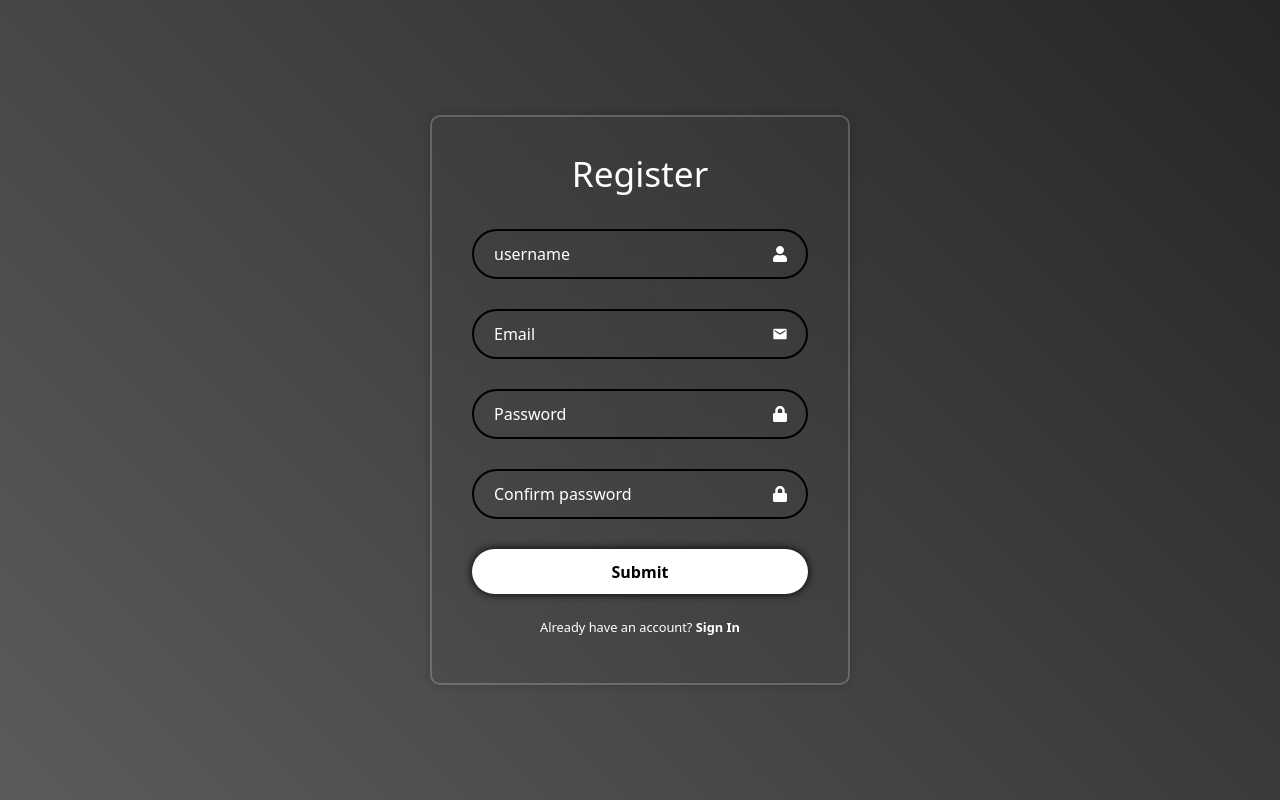
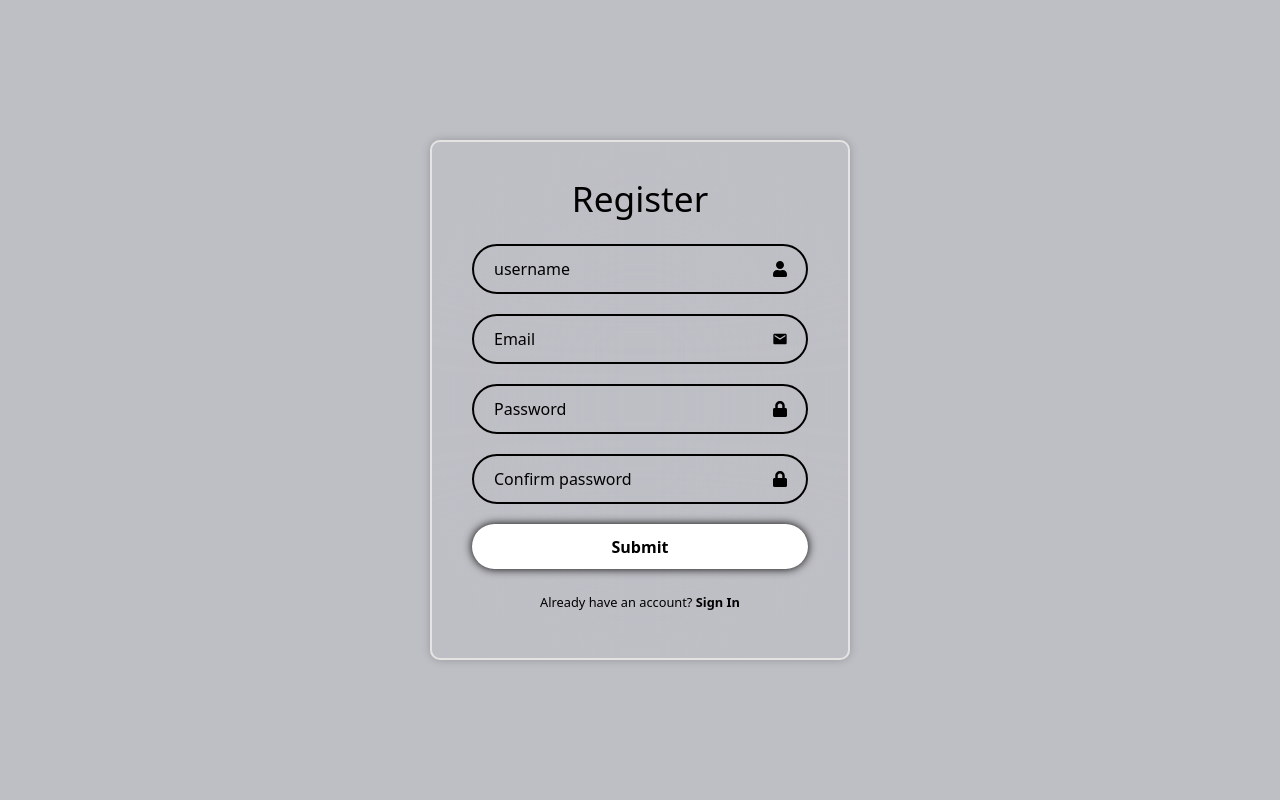
Before and after one commit to 23klhuynh/Vietnamese_restaurant, a React (Vite) app in the folder client/: page /register in a window 1280 px wide. Built offline with nearby package versions, Linux system fonts and the light colour scheme.

Commit message:
Remodel the login and registration page.

```diff
--- a/client/src/components/menu/MenuItemCards.tsx
+++ b/client/src/components/menu/MenuItemCards.tsx
@@ -51,7 +51,7 @@ function MenuItemCards({ menuItems }: MenuItemCardsProps) {
                     {menuItems?.[category]?.map((item) => (
                       <div key={item.id} className="menu-item">
                         <div className="item-header">
-                          <p>{item.name}</p>
+                          <p className="text-lg">{item.name}</p>
                           <IoMdAdd
                             className="item-add"
                             onClick={() => {
@@ -68,10 +68,10 @@ function MenuItemCards({ menuItems }: MenuItemCardsProps) {
                             }}
                           />
                         </div>
-                        <h3 style={{ color: "rgba(0, 0, 0, 0.4)" }}>
+                        <h3 style={{ color: "rgba(0, 0, 0, 0.4)" }} className="text-sm">
                           {item.description}
                         </h3>
-                        <h3 style={{ color: "rgba(0, 0, 0, 0.4)" }}>
+                        <h3 style={{ color: "rgba(0, 0, 0, 0.4)" }} className="text-sm">
                           ${item.price.toFixed(2)}
                         </h3>
                       </div>
--- a/client/src/components/navbar/Navbar.tsx
+++ b/client/src/components/navbar/Navbar.tsx
@@ -7,7 +7,8 @@ import NavbarLinks from "./NavbarLinks";
 import NavbarNavigation from "./NavbarNavigation";
 import Sidebar from "./Sidebar";
 import Cart from "../cart/Cart";
-import Logo from "../../assets/PhoVietLogo.png";
+/* import Logo from "../../assets/PhoVietLogo.png"; */
+import Logo from "../../assets/NewIcon.png"
 import { debounce } from "lodash";
 
 interface CartItem {
@@ -85,7 +86,7 @@ const Navbar: React.FC<NavbarProps> = ({ scroll, cartItems, setCartItems }) => {
     >
       <div className="navbar__left cursor-pointer">
         <RouterLink className="navbar__left-img" to="/">
-          <img src={Logo} alt="Pho icon" />
+          <img src={Logo} alt="Pho icon" className="invert"/>
         </RouterLink>
 
         <NavbarNavigation onNavigate={handleNavigation} />
--- a/client/src/index.css
+++ b/client/src/index.css
@@ -175,23 +175,27 @@ h3 {
   display: flex;
   justify-content: center;
   align-items: center;
-  background-color: #dddbf1;
   transition: background-color 0.5s;
   cursor: pointer;
-  color: black;
+  color: white;
   font-weight: 500;
   height: 100%;
   border-radius: 15px;
   min-width: 100px;
+  border: 1px solid grey;
 }
 .navbar__contact:hover {
-  background-color: #bbb7ed;
+  background-color: rgb(31, 31, 31);
+  border-color: rgb(31, 31, 31);
 }
 .navbar__contact.special {
   background-color: var(--primary-color);
+   border: 1px solid var(--primary-color);
+  color: black;
 }
 .navbar__contact.special:hover {
   background-color: var(--secondary-color);
+  border-color: var(--secondary-color);
 }
 .navbar__left img {
   height: 60px;
@@ -278,7 +282,7 @@ h3 {
 }
 .welcome-section__btn.special {
   background-color: transparent;
-  border: 1px solid black;
+  border: 1px solid grey;
   color: white;
 }
 .welcome-section__container .welcome-section__btn:hover,
@@ -287,7 +291,8 @@ h3 {
 }
 .welcome-section__container .welcome-section__btn.special:hover,
 .welcome-section__container .welcome-section__btn.special:focus {
-  background-color: rgba(0, 0, 0, 0.2);
+  background-color: rgb(31, 31, 31);
+  border-color: rgb(31, 31, 31);
 }
 
 /*
@@ -610,6 +615,8 @@ h3 {
 }
 .menu-cards {
   min-height: 100vh;
+  max-width: 1200px;
+  margin: 0 auto;
 }
 .menu-category {
   display: grid;
@@ -822,45 +829,28 @@ h3 {
 } */
 /* /////////////// */
 
-/* LOGIN PAGE and Register*/
-.login {
-  display: flex;
-}
-.login__form,
-.login__image {
-  flex: 1;
-}
-.login__image,
-.register__form {
-  height: 100vh;
-  width: 100%;
-}
-.login__image {
-  object-fit: cover;
-}
-/* .register__form{
-  background-image: url("./assets/logout.jpg");
-  background-repeat: no-repeat;
-  background-size: cover;
-  background-position: center;
-} */
-/* this is where i will put the pho image when screen is smaller */
+
+/*
+///////////////////////////////////
+////// LOGIN and REGISTER /////////
+///////////////////////////////////
+*/
+
 .login__form,
 .register__form {
   display: flex;
   justify-content: center;
   align-items: center;
-  background: linear-gradient(45deg, rgb(91, 91, 91), rgb(38, 38, 38));
-
-  min-height: 100vh;
+  background-color: #BEBFC5;
+  height: 100svh;
 }
 .login__form form,
 .register__form form {
   width: 420px;
-  color: white;
+  color: black;
   border-radius: 10px;
   padding: 30px 40px;
-  border: 2px solid rgba(255, 255, 255, 0.2);
+  border: 2px solid #E5E4E2;
 }
 .register__form form {
   backdrop-filter: blur(100px);
@@ -875,7 +865,7 @@ h3 {
   position: relative;
   width: 100%;
   height: 50px;
-  margin: 30px 0;
+  margin: 20px 0;
 }
 .auth__input-box input {
   width: 100%;
@@ -885,11 +875,11 @@ h3 {
   outline: none;
   border: 2px solid black;
   border-radius: 40px;
-  color: white;
+  color: black;
   padding: 20px;
 }
 .auth__input-box input::placeholder {
-  color: white;
+  color: black;
 }
 .auth__icon {
   position: absolute;
@@ -901,7 +891,7 @@ h3 {
 .register__btn {
   width: 100%;
   height: 45px;
-  background-color: white; /* need to change */
+  background-color: white;
   border: none;
   outline: none;
   border-radius: 40px;
@@ -916,7 +906,7 @@ h3 {
 }
 .register-link,
 .login-link {
-  color: white;
+  color: black;
   text-decoration: none;
   font-weight: 600;
 }
@@ -1020,16 +1010,8 @@ h3 {
   .login__image {
     display: none;
   }
-  .login__form {
-    background-image: url("./assets/login.jpg");
-    background-repeat: no-repeat;
-    background-size: cover;
-    background-position: center;
-    height: 100vh;
-    width: 100%;
-  }
   .login__form form {
-    backdrop-filter: blur(60px);
+    /* backdrop-filter: blur(60px); */
     box-shadow: 0 0 10px rgba(0, 0, 0, 0.2);
     margin: 0 10px;
     padding: 80px 40px;
--- a/client/src/pages/Login.tsx
+++ b/client/src/pages/Login.tsx
@@ -4,7 +4,6 @@ import { useNavigate } from "react-router-dom";
 import { Link } from "react-router-dom";
 import { FaUser } from "react-icons/fa";
 import { FaLock } from "react-icons/fa";
-import LoginImage from "../assets/login.jpg";
 import { useUser } from "../auth/UserContext";
 import toast from "react-hot-toast";
 
@@ -103,12 +102,6 @@ function Login() {
           </div>
         </form>
       </section>
-      <img
-        className="login__image"
-        src={LoginImage}
-        alt="login page"
-        loading="lazy"
-      ></img>
     </main>
   );
 }
```
Also changed, not shown: client/src/components/fragments/Discount.tsx (deleted, +0 -10 lines).
